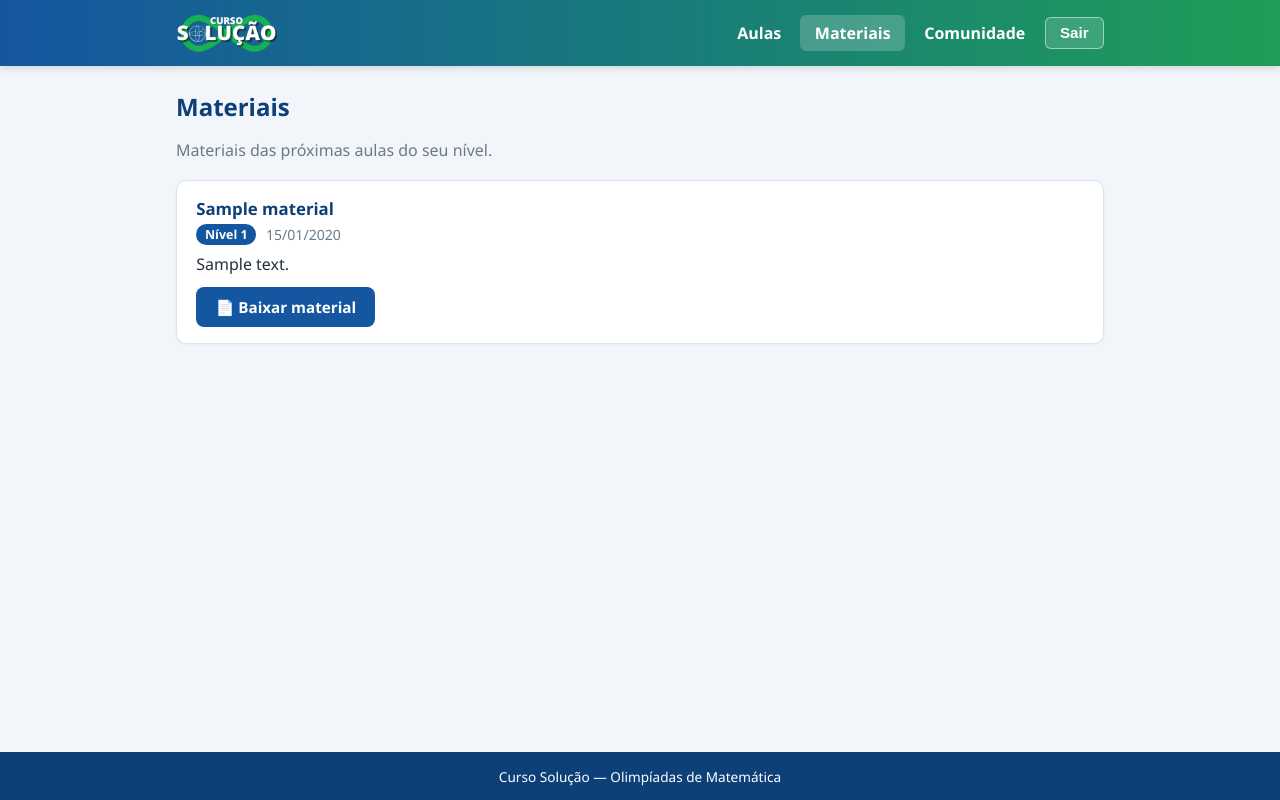
After one commit to levifb/plataformasolucao, a Django app: page /materiais/ in a window 1280 px wide. The commit adds this page. Run offline with Django 5.2, Linux system fonts and the light colour scheme; a user stored in the database is signed in; data comes from the database, SQL or seed files in the repository; tables that the repository leaves empty hold one stand-in row (values such as "Sample post").

Commit message:
Aba Materiais e conta administradora
Co-Authored-By: Claude Fable 5 <noreply@anthropic.com>

```diff
--- a/config/urls.py
+++ b/config/urls.py
@@ -12,6 +12,7 @@ urlpatterns = [
 
     path('', core_views.home, name='home'),
     path('aula/<int:pk>/', core_views.aula_detalhe, name='aula_detalhe'),
+    path('materiais/', core_views.materiais, name='materiais'),
 
     path('entrar/', auth_views.LoginView.as_view(template_name='registration/login.html'), name='login'),
     path('sair/', auth_views.LogoutView.as_view(), name='logout'),
--- a/core/models.py
+++ b/core/models.py
@@ -89,13 +89,34 @@ class Aula(models.Model):
 
     @property
     def youtube_id(self):
-        """Extrai o ID do vídeo de links como youtube.com/watch?v=X, youtu.be/X e youtube.com/live/X."""
-        if not self.link_gravacao:
-            return None
-        link = self.link_gravacao
-        if 'watch?v=' in link:
-            return link.split('watch?v=')[1].split('&')[0]
-        for prefixo in ('youtu.be/', '/embed/', '/live/'):
-            if prefixo in link:
-                return link.split(prefixo)[1].split('?')[0].strip('/')
+        return _youtube_id(self.link_gravacao)
+
+
+class Material(models.Model):
+    titulo = models.CharField('título', max_length=200)
+    nivel = models.ForeignKey(
+        Nivel, verbose_name='nível', on_delete=models.PROTECT, related_name='materiais'
+    )
+    descricao = models.TextField('descrição', blank=True)
+    arquivo = models.FileField('arquivo (PDF)', upload_to='materiais_avulsos/')
+    criado_em = models.DateTimeField('postado em', auto_now_add=True)
+
+    class Meta:
+        verbose_name = 'material'
+        verbose_name_plural = 'materiais'
+        ordering = ['-criado_em']
+
+    def __str__(self):
+        return f'{self.titulo} — {self.nivel.nome}'
+
+
+def _youtube_id(link):
+    """Extrai o ID do vídeo de links como youtube.com/watch?v=X, youtu.be/X e youtube.com/live/X."""
+    if not link:
         return None
+    if 'watch?v=' in link:
+        return link.split('watch?v=')[1].split('&')[0]
+    for prefixo in ('youtu.be/', '/embed/', '/live/'):
+        if prefixo in link:
+            return link.split(prefixo)[1].split('?')[0].strip('/')
+    return None
--- a/core/templates/base.html
+++ b/core/templates/base.html
@@ -15,7 +15,8 @@
         </a>
         {% if user.is_authenticated %}
         <nav class="menu">
-            <a href="{% url 'home' %}" {% if '/comunidade/' not in request.path %}class="ativo"{% endif %}>Aulas</a>
+            <a href="{% url 'home' %}" {% if '/comunidade/' not in request.path and '/materiais/' not in request.path %}class="ativo"{% endif %}>Aulas</a>
+            <a href="{% url 'materiais' %}" {% if '/materiais/' in request.path %}class="ativo"{% endif %}>Materiais</a>
             <a href="{% url 'comunidade' %}" {% if '/comunidade/' in request.path %}class="ativo"{% endif %}>Comunidade</a>
             <form method="post" action="{% url 'logout' %}" class="form-sair">
                 {% csrf_token %}
--- /dev/null
+++ b/core/templates/core/materiais.html
@@ -0,0 +1,31 @@
+{% extends 'base.html' %}
+
+{% block titulo %}Materiais — Curso Solução{% endblock %}
+
+{% block conteudo %}
+<h1>Materiais</h1>
+<p style="color:var(--cinza); margin-bottom:1.2rem;">Materiais das próximas aulas do seu nível.</p>
+
+{% if niveis|length > 1 %}
+<div class="filtros">
+    <a href="{% url 'materiais' %}" {% if not nivel_filtro %}class="ativo"{% endif %}>Todos</a>
+    {% for nivel in niveis %}
+    <a href="?nivel={{ nivel.numero }}" {% if nivel_filtro == nivel.numero %}class="ativo"{% endif %}>{{ nivel.nome }}</a>
+    {% endfor %}
+</div>
+{% endif %}
+
+{% for material in materiais %}
+<div class="cartao">
+    <div class="cartao-titulo">{{ material.titulo }}</div>
+    <div class="cartao-meta">
+        <span class="selo selo-azul">{{ material.nivel.nome }}</span>
+        <span>{{ material.criado_em|date:"d/m/Y" }}</span>
+    </div>
+    {% if material.descricao %}<div class="cartao-texto">{{ material.descricao }}</div>{% endif %}
+    <p style="margin-top:.8rem;"><a class="botao botao-azul" href="{{ material.arquivo.url }}" target="_blank">📄 Baixar material</a></p>
+</div>
+{% empty %}
+<p class="aviso-vazio">Nenhum material publicado ainda. Volte em breve!</p>
+{% endfor %}
+{% endblock %}
--- a/core/views.py
+++ b/core/views.py
@@ -1,7 +1,7 @@
 from django.contrib.auth.decorators import login_required
 from django.shortcuts import get_object_or_404, render
 
-from .models import Aula
+from .models import Aula, Material
 
 
 @login_required
@@ -22,6 +22,23 @@ def home(request):
 
 
 @login_required
+def materiais(request):
+    niveis = request.user.niveis.all()
+    lista = Material.objects.filter(nivel__in=niveis).select_related('nivel')
+
+    nivel_filtro = request.GET.get('nivel')
+    nivel_filtro = int(nivel_filtro) if nivel_filtro and nivel_filtro.isdigit() else None
+    if nivel_filtro:
+        lista = lista.filter(nivel__numero=nivel_filtro)
+
+    return render(request, 'core/materiais.html', {
+        'materiais': lista,
+        'niveis': niveis,
+        'nivel_filtro': nivel_filtro,
+    })
+
+
+@login_required
 def aula_detalhe(request, pk):
     aula = get_object_or_404(
         Aula.objects.select_related('nivel'),
```
Also changed, not shown: core/admin.py (+8 -1 lines), core/tests.py (+9 -1 lines), core/migrations/0003_material.py (added).
